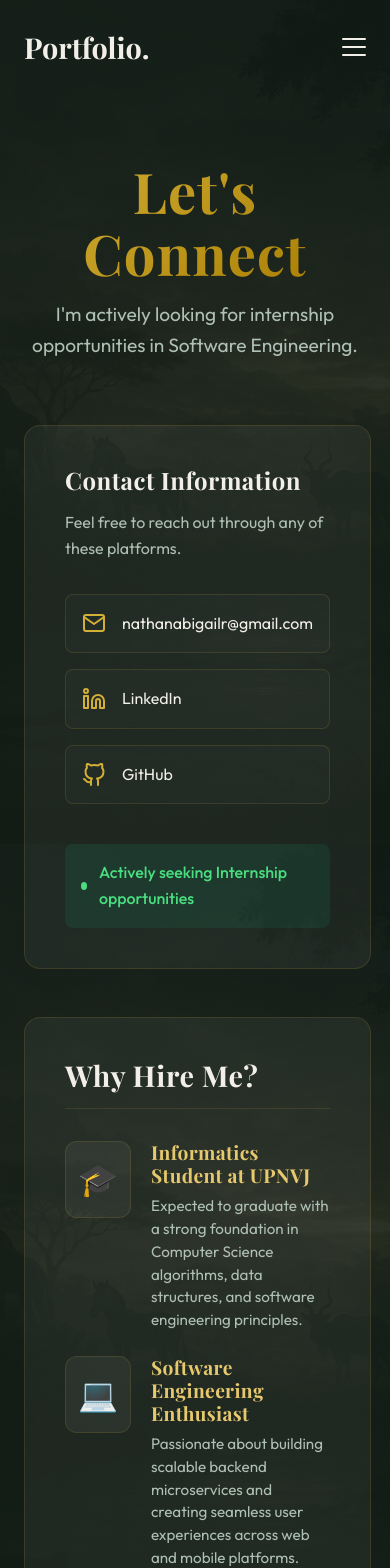
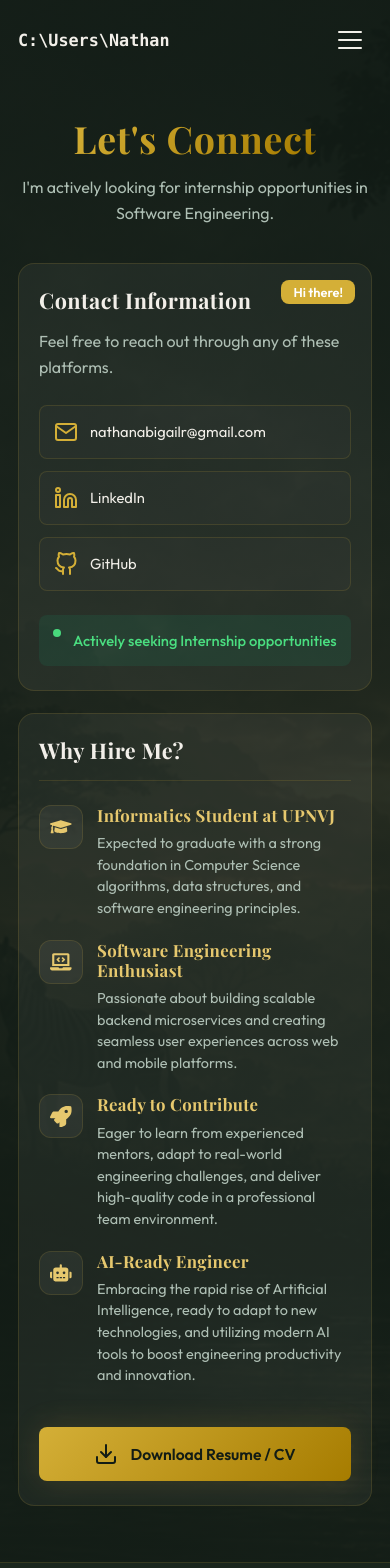
Before and after one commit to NathanPBJ/Portofolio, a React (Vite) app in the folder frontend/: page /contact in a window 390 px wide. Shown: the top 1568 px of the page. Built offline with nearby package versions, Linux system fonts and the light colour scheme; a web font is replaced by a local one.

Commit message:
Polish branding and mobile layout

```diff
--- a/frontend/src/components/Footer.css
+++ b/frontend/src/components/Footer.css
@@ -15,9 +15,10 @@
 }
 
 .footer-logo {
-    font-size: 2.2rem;
-    font-family: var(--font-heading);
+    font-size: clamp(1.45rem, 4vw, 2.2rem);
+    font-family: ui-monospace, SFMono-Regular, Consolas, 'Liberation Mono', monospace;
     font-weight: 700;
+    letter-spacing: 0;
     margin-bottom: 2px;
 }
 
@@ -65,8 +66,22 @@
 }
 
 @media (max-width: 768px) {
+    .footer {
+        padding: 44px 0 20px;
+        margin-top: 56px;
+    }
+
     .footer-container {
         flex-direction: column;
         text-align: center;
+        gap: 22px;
+    }
+
+    .footer-tagline {
+        font-size: 0.95rem;
+    }
+
+    .social-icons {
+        justify-content: center;
     }
 }
--- a/frontend/src/components/Footer.jsx
+++ b/frontend/src/components/Footer.jsx
@@ -5,7 +5,7 @@ const Footer = () => {
         <footer className="footer">
             <div className="container footer-container">
                 <div className="footer-left">
-                    <h3 className="footer-logo text-gradient">Portfolio.</h3>
+                    <h3 className="footer-logo text-gradient">C:\Users\Nathan</h3>
                     <p className="footer-tagline">If it rusts, it can never be trusted.</p>
                 </div>
 
--- a/frontend/src/components/Navbar.css
+++ b/frontend/src/components/Navbar.css
@@ -22,10 +22,12 @@
 }
 
 .nav-logo {
-    font-size: 1.8rem;
-    font-family: var(--font-heading);
+    font-size: clamp(1.05rem, 3vw, 1.55rem);
+    font-family: ui-monospace, SFMono-Regular, Consolas, 'Liberation Mono', monospace;
     font-weight: 700;
     color: var(--color-text-primary);
+    letter-spacing: 0;
+    white-space: nowrap;
 }
 
 .nav-logo:hover {
@@ -81,8 +83,26 @@
 }
 
 @media (max-width: 768px) {
+    .navbar {
+        padding: 18px 0;
+    }
+
+    .navbar.scrolled {
+        padding: 12px 0;
+    }
+
+    .nav-logo {
+        max-width: calc(100vw - 96px);
+        overflow: hidden;
+        text-overflow: ellipsis;
+    }
+
     .hamburger {
         display: flex;
+        min-width: 44px;
+        min-height: 44px;
+        justify-content: center;
+        align-items: center;
     }
 
     .nav-links {
@@ -91,11 +111,12 @@
         right: -100%;
         width: 100%;
         height: 100vh;
-        background: var(--color-bg-primary);
+        background: radial-gradient(circle at top, rgba(212, 175, 55, 0.08), transparent 38%), var(--color-bg-primary);
         flex-direction: column;
         align-items: center;
         justify-content: center;
         transition: var(--transition-smooth);
+        gap: 28px;
     }
 
     .nav-links.active {
@@ -103,7 +124,8 @@
     }
 
     .nav-link {
-        font-size: 1.5rem;
+        font-size: 1.35rem;
+        padding: 8px 20px;
     }
 
     .bar.open:nth-child(1) {
--- a/frontend/src/components/Navbar.jsx
+++ b/frontend/src/components/Navbar.jsx
@@ -29,7 +29,7 @@ const Navbar = () => {
         <nav className={`navbar ${scrolled ? 'scrolled' : ''}`}>
             <div className="container nav-container">
                 <Link to="/" className="nav-logo" onClick={scrollToTop}>
-                    Portfolio.
+                    C:\Users\Nathan
                 </Link>
 
                 <div className={`nav-links ${mobileMenuOpen ? 'active' : ''}`}>
--- a/frontend/src/components/Preloader.css
+++ b/frontend/src/components/Preloader.css
@@ -26,9 +26,13 @@
 }
 
 .preloader-logo {
-    font-size: clamp(3.5rem, 6vw, 6rem);
-    font-family: var(--font-heading);
+    font-size: clamp(2rem, 10vw, 6rem);
+    font-family: ui-monospace, SFMono-Regular, Consolas, 'Liberation Mono', monospace;
     font-weight: 700;
+    letter-spacing: 0;
+    max-width: min(92vw, 980px);
+    text-align: center;
+    overflow-wrap: anywhere;
     animation: pulseLogo 2s infinite ease-in-out;
 }
 
--- a/frontend/src/components/Preloader.jsx
+++ b/frontend/src/components/Preloader.jsx
@@ -45,7 +45,7 @@ const Preloader = () => {
     return (
         <div className={`preloader-container ${isFinished ? 'slide-up' : ''}`}>
             <div className="preloader-content">
-                <h2 className="preloader-logo text-gradient">Portfolio.</h2>
+                <h2 className="preloader-logo text-gradient">C:\Users\Nathan</h2>
             </div>
             <div className="preloader-bar-container">
                 <div className="preloader-bar" style={{ width: `${progress}%` }}></div>
--- a/frontend/src/components/ProjectCard.css
+++ b/frontend/src/components/ProjectCard.css
@@ -139,3 +139,42 @@
     width: 16px;
     height: 16px;
 }
+
+@media (max-width: 640px) {
+    .project-card:hover {
+        transform: none;
+    }
+
+    .project-image-container {
+        height: 176px;
+    }
+
+    .project-content {
+        padding: 20px;
+    }
+
+    .project-title {
+        font-size: 1.12rem;
+        line-height: 1.3;
+    }
+
+    .project-desc {
+        -webkit-line-clamp: 3;
+        font-size: 0.92rem;
+    }
+
+    .tech-stack {
+        gap: 7px;
+        margin-bottom: 20px;
+    }
+
+    .tech-badge {
+        font-size: 0.7rem;
+        padding: 4px 8px;
+    }
+
+    .project-links {
+        gap: 10px;
+        flex-wrap: wrap;
+    }
+}
--- a/frontend/src/pages/Contact.css
+++ b/frontend/src/pages/Contact.css
@@ -164,6 +164,7 @@
 
 .pitch-icon {
     font-size: 2rem;
+    color: var(--color-accent-light);
     background: rgba(255, 255, 255, 0.05);
     padding: 12px;
     border-radius: 12px;
@@ -171,6 +172,11 @@
     display: flex;
     align-items: center;
     justify-content: center;
+}
+
+.pitch-icon svg {
+    width: 1em;
+    height: 1em;
 }
 
 .pitch-item h4 {
@@ -211,3 +217,98 @@
         grid-template-columns: 1fr;
     }
 }
+
+@media (max-width: 640px) {
+    .contact-page {
+        padding-top: 118px;
+    }
+
+    .contact-content {
+        gap: 22px;
+    }
+
+    .contact-card,
+    .pitch-container {
+        padding: 24px 20px;
+    }
+
+    .contact-card h3,
+    .pitch-container h3 {
+        font-size: 1.35rem;
+    }
+
+    .contact-desc {
+        margin-bottom: 24px;
+    }
+
+    .contact-methods {
+        gap: 12px;
+        margin-bottom: 24px;
+    }
+
+    .contact-method-link {
+        gap: 12px;
+        padding: 14px;
+        font-size: 0.92rem;
+    }
+
+    .contact-method-link span {
+        min-width: 0;
+        overflow-wrap: anywhere;
+    }
+
+    .contact-method-link:hover {
+        transform: none;
+    }
+
+    .availability-banner {
+        align-items: flex-start;
+        padding: 14px;
+        font-size: 0.92rem;
+    }
+
+    .pitch-container {
+        gap: 24px;
+    }
+
+    .pitch-content {
+        gap: 20px;
+    }
+
+    .pitch-item {
+        gap: 14px;
+    }
+
+    .pitch-icon {
+        flex: 0 0 44px;
+        width: 44px;
+        height: 44px;
+        padding: 0;
+        font-size: 1.35rem;
+    }
+
+    .pitch-item h4 {
+        font-size: 1.05rem;
+    }
+
+    .pitch-item p {
+        font-size: 0.9rem;
+    }
+
+    .download-btn {
+        padding: 15px;
+        font-size: 0.98rem;
+    }
+
+    .easter-egg-btn {
+        top: 16px;
+        right: 16px;
+        opacity: 1;
+    }
+
+    .giant-wave-emoji {
+        font-size: 4rem;
+        font-family: var(--font-heading);
+        color: var(--color-accent-light);
+    }
+}
--- a/frontend/src/pages/Contact.jsx
+++ b/frontend/src/pages/Contact.jsx
@@ -1,5 +1,6 @@
 import { useState } from 'react';
 import { createPortal } from 'react-dom';
+import { FaGraduationCap, FaLaptopCode, FaRocket, FaRobot } from 'react-icons/fa';
 import './Contact.css';
 
 const Contact = () => {
@@ -24,7 +25,7 @@ const Contact = () => {
             <div className="contact-content">
                 <div className="contact-info">
                     <div className="contact-card glass-card">
-                        <button className="easter-egg-btn" onClick={handleWave} aria-label="Say Hi">👋 Hi there!</button>
+                        <button className="easter-egg-btn" onClick={handleWave} aria-label="Say Hi">Hi there!</button>
                         <h3>Contact Information</h3>
                         <p className="contact-desc">Feel free to reach out through any of these platforms.</p>
 
@@ -56,28 +57,28 @@ const Contact = () => {
                     <h3>Why Hire Me?</h3>
                     <div className="pitch-content">
                         <div className="pitch-item">
-                            <div className="pitch-icon">🎓</div>
+                            <div className="pitch-icon"><FaGraduationCap /></div>
                             <div>
                                 <h4>Informatics Student at UPNVJ</h4>
                                 <p>Expected to graduate with a strong foundation in Computer Science algorithms, data structures, and software engineering principles.</p>
                             </div>
                         </div>
                         <div className="pitch-item">
-                            <div className="pitch-icon">💻</div>
+                            <div className="pitch-icon"><FaLaptopCode /></div>
                             <div>
                                 <h4>Software Engineering Enthusiast</h4>
                                 <p>Passionate about building scalable backend microservices and creating seamless user experiences across web and mobile platforms.</p>
                             </div>
                         </div>
                         <div className="pitch-item">
-                            <div className="pitch-icon">🚀</div>
+                            <div className="pitch-icon"><FaRocket /></div>
                             <div>
                                 <h4>Ready to Contribute</h4>
                                 <p>Eager to learn from experienced mentors, adapt to real-world engineering challenges, and deliver high-quality code in a professional team environment.</p>
                             </div>
                         </div>
                         <div className="pitch-item">
-                            <div className="pitch-icon">🤖</div>
+                            <div className="pitch-icon"><FaRobot /></div>
                             <div>
                                 <h4>AI-Ready Engineer</h4>
                                 <p>Embracing the rapid rise of Artificial Intelligence, ready to adapt to new technologies, and utilizing modern AI tools to boost engineering productivity and innovation.</p>
@@ -96,7 +97,7 @@ const Contact = () => {
 
             {showWave && createPortal(
                 <div className="giant-wave-overlay" onClick={() => setShowWave(false)}>
-                    <div className="giant-wave-emoji">👋</div>
+                    <div className="giant-wave-emoji">Hi</div>
                 </div>,
                 document.body
             )}
--- a/frontend/src/pages/Home.css
+++ b/frontend/src/pages/Home.css
@@ -238,10 +238,21 @@
 }
 
 @media (max-width: 900px) {
+    .home {
+        padding-top: 84px;
+    }
+
+    .section {
+        padding: 76px 0;
+    }
+
     .hero {
         flex-direction: column-reverse;
         text-align: center;
-        margin-top: 40px;
+        justify-content: center;
+        min-height: auto;
+        margin-top: 18px;
+        gap: 32px;
     }
 
     .hero-content {
@@ -259,3 +270,107 @@
         padding: 32px;
     }
 }
+
+@media (max-width: 640px) {
+    .hero {
+        gap: 24px;
+    }
+
+    .availability-badge {
+        max-width: 100%;
+        justify-content: center;
+        padding: 6px 12px;
+        font-size: 0.78rem;
+    }
+
+    .hero-title {
+        font-size: clamp(1.55rem, 8vw, 2.15rem);
+    }
+
+    .typewriter-text {
+        max-width: 100%;
+        white-space: normal;
+        word-break: break-word;
+        border-right-width: 3px;
+    }
+
+    .hero-subtitle {
+        font-size: 1.05rem;
+        line-height: 1.45;
+    }
+
+    .hero-bio {
+        font-size: 0.98rem;
+        margin-bottom: 28px;
+    }
+
+    .hero-cta {
+        flex-direction: column;
+        gap: 12px;
+    }
+
+    .btn {
+        width: 100%;
+        padding: 13px 18px;
+    }
+
+    .hero-image-wrapper {
+        justify-content: center;
+    }
+
+    .hero-image-placeholder {
+        width: min(58vw, 220px);
+        height: min(58vw, 220px);
+    }
+
+    .section-title {
+        font-size: 2rem;
+        margin-bottom: 28px;
+    }
+
+    .skills-grid {
+        grid-template-columns: repeat(2, minmax(0, 1fr));
+        gap: 14px;
+    }
+
+    .skill-card {
+        padding: 18px 12px;
+        gap: 10px;
+        min-height: 126px;
+    }
+
+    .skill-icon {
+        font-size: 2.25rem;
+    }
+
+    .skill-name {
+        font-size: 0.94rem;
+    }
+
+    .section-header {
+        display: grid;
+        gap: 8px;
+        justify-items: center;
+        text-align: center;
+        margin-bottom: 28px;
+    }
+
+    .projects-grid {
+        grid-template-columns: 1fr;
+        gap: 20px;
+    }
+
+    .stats-grid {
+        padding: 26px 18px;
+        gap: 24px;
+        border-radius: var(--border-radius-md);
+    }
+
+    .stat-number {
+        font-size: 2.25rem;
+    }
+
+    .stat-label {
+        font-size: 0.95rem;
+    }
+}
--- a/frontend/src/pages/Projects.css
+++ b/frontend/src/pages/Projects.css
@@ -67,3 +67,42 @@
     color: var(--color-text-secondary);
     margin-bottom: 24px;
 }
+
+@media (max-width: 640px) {
+    .projects-page {
+        padding-top: 118px;
+    }
+
+    .filter-bar {
+        justify-content: flex-start;
+        flex-wrap: nowrap;
+        gap: 10px;
+        margin: 0 -18px 34px;
+        padding: 0 18px 6px;
+        overflow-x: auto;
+        scrollbar-width: none;
+    }
+
+    .filter-bar::-webkit-scrollbar {
+        display: none;
+    }
+
+    .filter-btn {
+        flex: 0 0 auto;
+        padding: 10px 18px;
+        font-size: 0.95rem;
+    }
+
+    .projects-grid {
+        grid-template-columns: 1fr;
+        gap: 20px;
+    }
+
+    .skeleton-card {
+        height: 340px;
+    }
+
+    .error-state, .empty-state {
+        padding: 40px 20px;
+    }
+}
--- a/frontend/src/styles/global.css
+++ b/frontend/src/styles/global.css
@@ -71,7 +71,7 @@ button:focus-visible, a:focus-visible {
 }
 
 .page-title {
-    font-size: 3.5rem;
+    font-size: clamp(2.35rem, 8vw, 3.5rem);
     margin-bottom: 16px;
     line-height: 1.1;
 }
@@ -118,3 +118,22 @@ button:focus-visible, a:focus-visible {
 .animate-floating {
     animation: floating 4s ease-in-out infinite;
 }
+
+@media (max-width: 640px) {
+    body {
+        background-attachment: scroll;
+    }
+
+    .container {
+        padding-inline: 18px;
+    }
+
+    .page-header {
+        margin-bottom: 36px;
+    }
+
+    .page-subtitle {
+        font-size: 1rem;
+        line-height: 1.6;
+    }
+}
```
